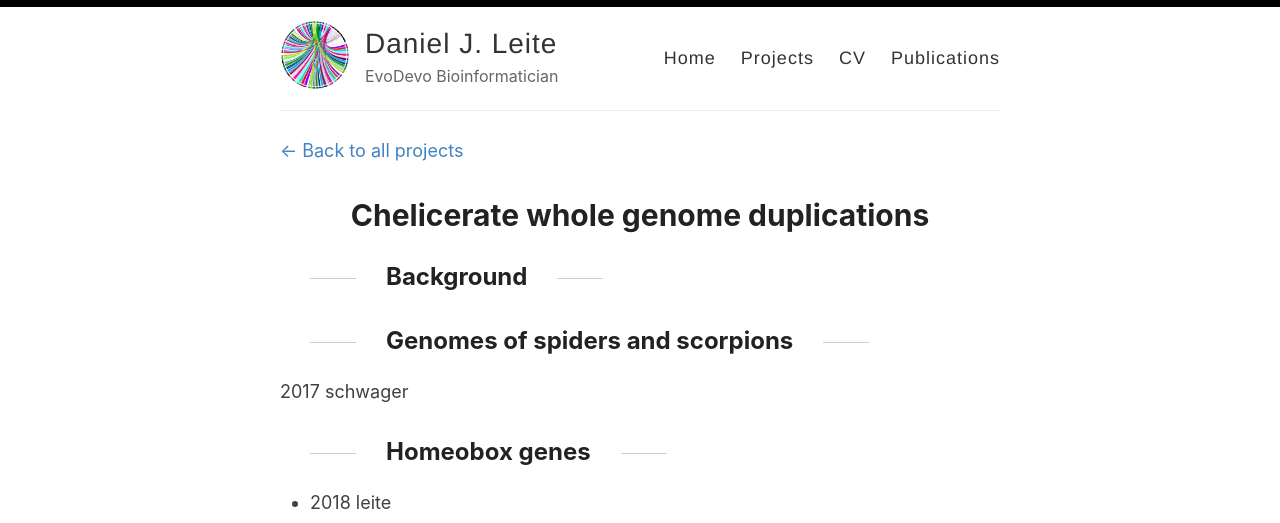
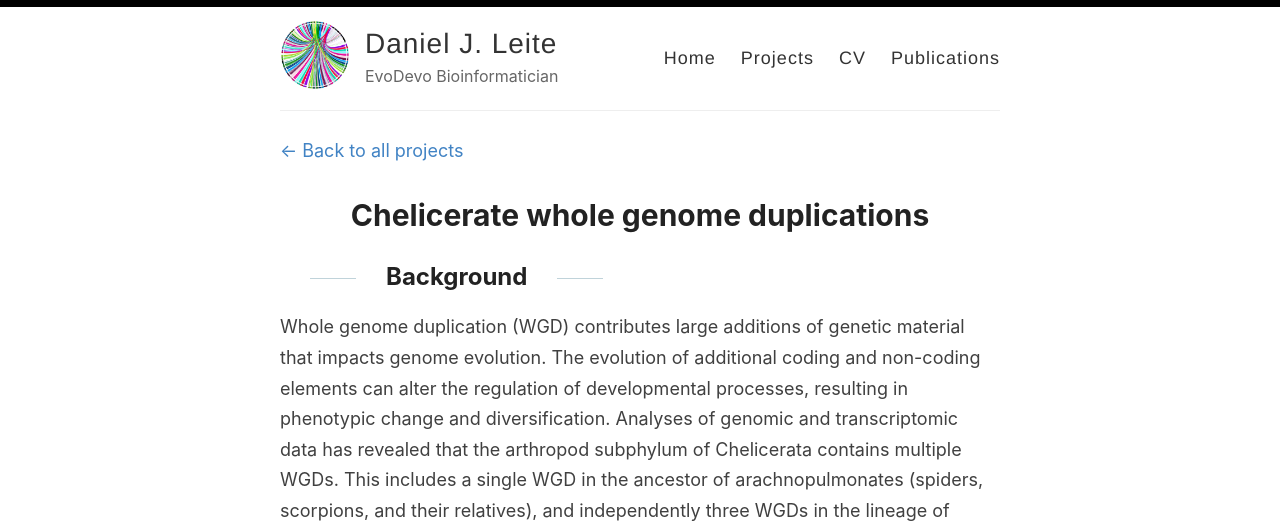
Before and after one commit to djleite/djleite.github.io, a Jekyll site: the page built from _posts/2025-05-08-spider-wgd.md, in a window 1280 px wide and 1400 px high. Shown: the top 523 px of the window. Built offline with Jekyll 4.4.1, drawn with Linux system fonts in a browser that asks for light colours; our own code applies the rules of GitHub Pages for plain Markdown files; some of the changed text lies outside the part shown.

Commit message:
post spider wgd

```diff
--- a/_posts/2025-05-08-spider-wgd.md
+++ b/_posts/2025-05-08-spider-wgd.md
@@ -7,6 +7,11 @@ excerpt: Impact of genome evolution in chelicerate lineages with whole genome du
 ---
 
 ## Background
+
+Whole genome duplication (WGD) contributes large additions of genetic material that impacts genome evolution. The evolution of additional coding and non-coding elements can alter the regulation of developmental processes, resulting in phenotypic change and diversification. Analyses of genomic and transcriptomic data has revealed that the arthropod subphylum of Chelicerata contains multiple WGDs. This includes a single WGD in the ancestor of arachnopulmonates (spiders, scorpions, and their relatives), and independently three WGDs in the lineage of horseshoe crabs (fig 1).
+
+![Chelicerate phylogeny](/images/chelicerate-phy.webpimage)
+<p style="text-align:center;"><b>The arthropod phylogeny.</b> Representatives of chelicerates, including spiders (<i>P. tepidariorum</i>, <i>S. mimosarum</i>, and <i>A. geniculata</i>) and scorpions (<i>C. sculpturatus</i> and <i>M. martensii</i>), a tick (<i>I. scapularis</i>), a mite (<i>T. urticae</i>), and a horseshoe crab (<i>L. polyphemus</i>), as well as representatives of Myriapoda (<i>S. maritima</i>), Crustacea (<i>D. pulex</i>), and Insecta (<i>D. melanogaster</i>).</p>
 
 ## Genomes of spiders and scorpions
 2017 schwager
```
Also changed, not shown: images/chelicerate-phy.webp (added).
